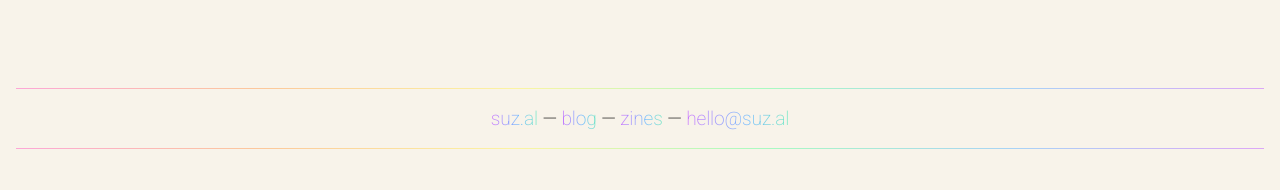
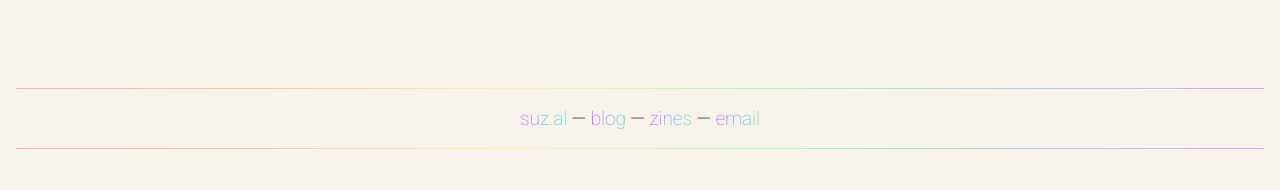
Before and after one commit to Marmitewarlock/suzal, a Jekyll site: the page built from zines/index.md, in a window 1280 px wide. Shown: the part 947-1137 px from the top of the page. Built offline with Jekyll 4.4.1, drawn with Linux system fonts in a browser that asks for light colours.

Commit message:
Update default.html

```diff
--- a/_layouts/default.html
+++ b/_layouts/default.html
@@ -110,7 +110,7 @@ document.querySelectorAll("blockquote").forEach(b => {
     <a href="/">suz.al</a> —
     <a href="http://blog.suz.al">blog</a> —
     <a href="/zines">zines</a> —
-    <a href="mailto:hello@suz.al">hello@suz.al</a>
+    <a href="mailto:hello@suz.al">email</a>
   </p>
 
   <div class="rv-crest-line"></div>
```
